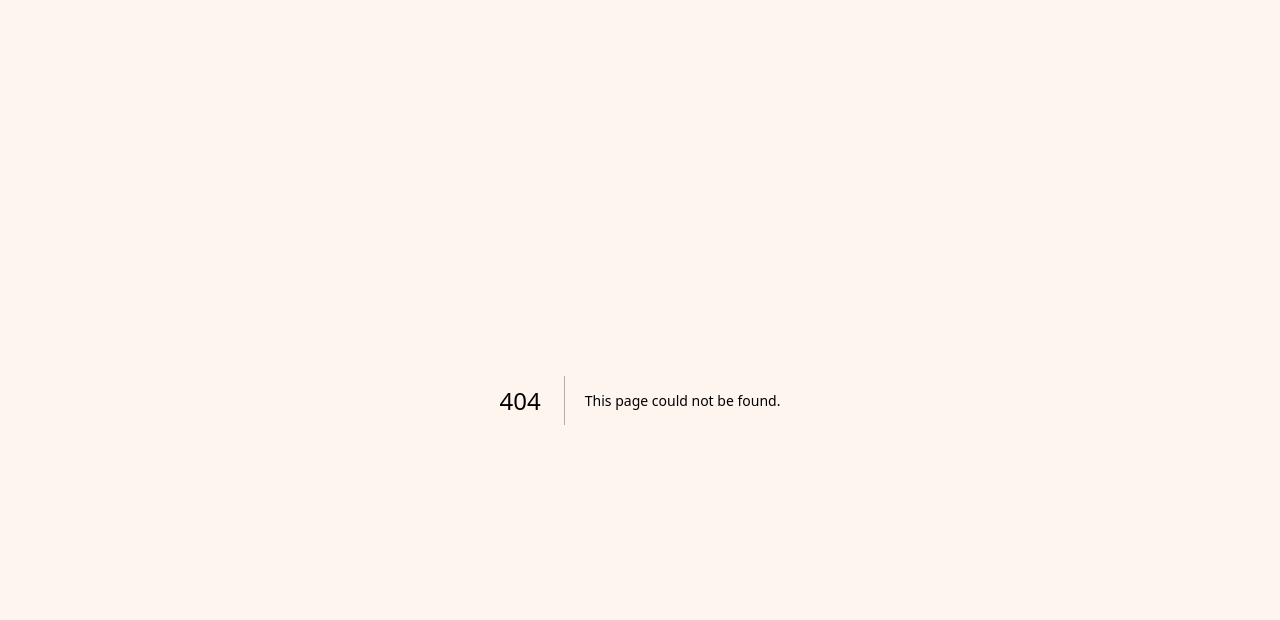
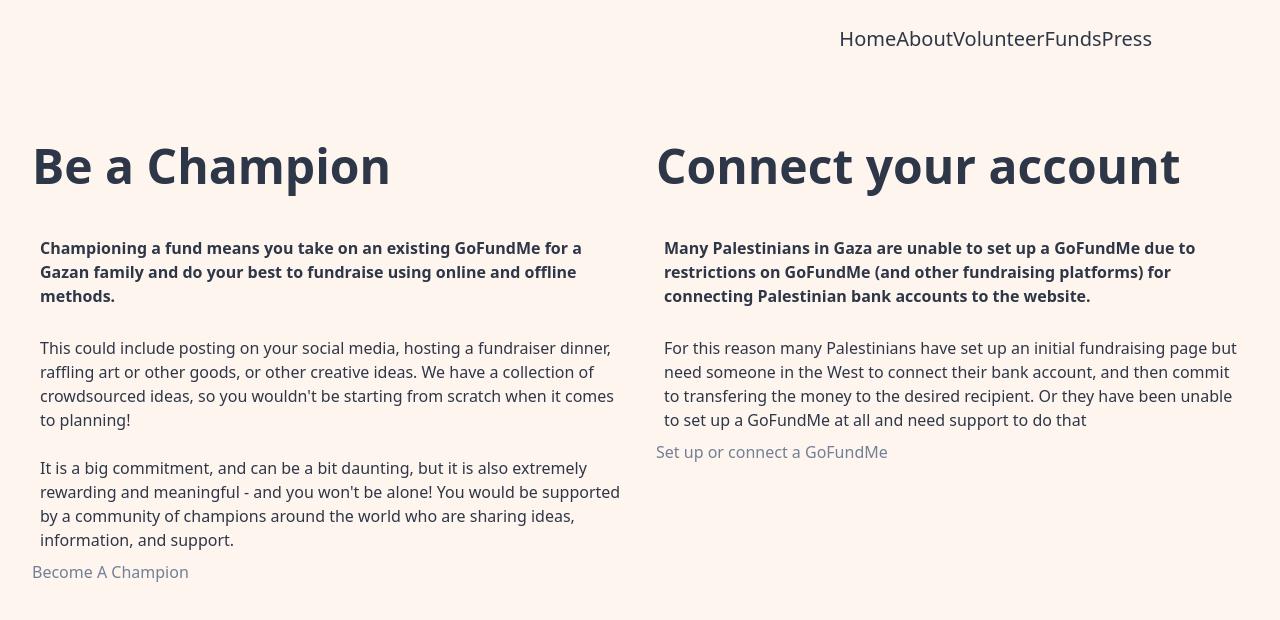
Before and after one commit to m4v15/champions, a Next.js app: page /volunteer in a window 1280 px wide. Before the commit this address had no page. Shown: the top 620 px of the page. Built offline with nearby package versions, Linux system fonts and the light colour scheme.

Commit message:
update volunteer/sign up page

```diff
--- a/src/pages/sign-up/index.tsx
+++ b/src/pages/volunteer/index.tsx
@@ -1,4 +1,4 @@
-import { SignUp } from '@/templates/SignUp';
+import { SignUp } from '@/templates/Volunteer';
 
 const Index = () => <SignUp />;
 
--- a/src/templates/Hero.tsx
+++ b/src/templates/Hero.tsx
@@ -25,22 +25,12 @@ const Hero = () => (
         description="We are a collective of allies around the world who are connecting with families in Gaza as pen pals and champions for their fundraising campaigns to escape the violence in Gaza.
 "
         button={
-          <Link
-            href="https://docs.google.com/forms/d/e/1FAIpQLSdQBwxbU97VXa9Phi4ACSrQMfIJNp6ZFPfQvhAjJ2J1ekoMJg/viewform"
-            rel="noopener noreferrer"
-            target="_blank"
-          >
-            <Button>Become A Champion</Button>
+          <Link href="/volunteer">
+            <Button>Volunteer With Us</Button>
           </Link>
         }
       />
-      <Link
-        href="https://docs.google.com/forms/d/15cm3Ujy3H7PMGfceLG3fpCi8jRd4Cip1wzjPgbGLKSU/viewform?ts=66269362&edit_requested=true"
-        rel="noopener noreferrer"
-        target="_blank"
-      >
-        <Button>Volunteer to set up a GoFundMe</Button>
-      </Link>
+
       <br />
       <Link href="/funds">
         <Button>See the funds we&apos;re supporting</Button>
--- a/src/templates/NavBar.tsx
+++ b/src/templates/NavBar.tsx
@@ -15,7 +15,7 @@ const NavBar = () => (
           <Link href="/about">About</Link>
         </li>
         <li>
-          <Link href="/sign-up">Sign Up</Link>
+          <Link href="/volunteer">Volunteer</Link>
         </li>
         <li>
           <Link href="/funds">Funds</Link>
--- a/src/templates/SignUp.tsx
+++ /dev/null
@@ -1,19 +0,0 @@
-import { Meta } from '../layout/Meta';
-import { AppConfig } from '../utils/AppConfig';
-import { NavBar } from './NavBar';
-
-const SignUp = () => (
-  <div className="text-gray-600 antialiased">
-    <Meta title={AppConfig.title} description={AppConfig.description} />
-    <NavBar></NavBar>
-    <iframe
-      src="https://docs.google.com/forms/d/e/1FAIpQLSdQBwxbU97VXa9Phi4ACSrQMfIJNp6ZFPfQvhAjJ2J1ekoMJg/viewform?embedded=true"
-      width="100%"
-      height="900vh"
-    >
-      Loading…
-    </iframe>
-  </div>
-);
-
-export { SignUp };
--- /dev/null
+++ b/src/templates/Volunteer.tsx
@@ -0,0 +1,92 @@
+import Link from 'next/link';
+
+import { Meta } from '@/layout/Meta';
+import { AppConfig } from '@/utils/AppConfig';
+
+import { Button } from '../button/Button';
+import { NavBar } from './NavBar';
+
+const SignUp = () => (
+  // <div className="text-gray-600 antialiased">
+  //   <Meta title={AppConfig.title} description={AppConfig.description} />
+  //   <NavBar></NavBar>
+  //   <iframe
+  //     src="https://docs.google.com/forms/d/e/1FAIpQLSdQBwxbU97VXa9Phi4ACSrQMfIJNp6ZFPfQvhAjJ2J1ekoMJg/viewform?embedded=true"
+  //     width="100%"
+  //     height="900vh"
+  //   >
+  //     Loading…
+  //   </iframe>
+  // </div>
+  <div className="text-gray-600 antialiased">
+    <Meta title={AppConfig.title} description={AppConfig.description} />
+    <NavBar></NavBar>
+    <div className="mx-auto max-w-[85rem] px-4 py-10 sm:px-6 lg:px-8 lg:py-14">
+      <div className="grid gap-8 sm:grid-cols-2 sm:items-start">
+        <div className="sm:order-1">
+          <h2 className="text-2xl font-bold text-gray-800 md:text-3xl lg:text-4xl lg:leading-tight xl:text-5xl xl:leading-tight dark:text-neutral-200">
+            Be a Champion
+          </h2>
+
+          <div className="mt-6 flex-col items-center sm:mt-10">
+            <p className="ms-1 font-semibold text-gray-800 sm:mb-1 sm:ms-2 dark:text-neutral-200">
+              Championing a fund means you take on an existing GoFundMe for a
+              Gazan family and do your best to fundraise using online and
+              offline methods.
+            </p>
+            <br />
+            <p className="ms-1 text-gray-800 sm:mb-1 sm:ms-2 dark:text-neutral-200">
+              This could include posting on your social media, hosting a
+              fundraiser dinner, raffling art or other goods, or other creative
+              ideas. We have a collection of crowdsourced ideas, so you
+              wouldn&apos;t be starting from scratch when it comes to planning!
+              <br />
+              <br />
+              It is a big commitment, and can be a bit daunting, but it is also
+              extremely rewarding and meaningful - and you won&apos;t be alone!
+              You would be supported by a community of champions around the
+              world who are sharing ideas, information, and support.
+            </p>
+          </div>
+          <Link
+            href="https://docs.google.com/forms/d/e/1FAIpQLSdQBwxbU97VXa9Phi4ACSrQMfIJNp6ZFPfQvhAjJ2J1ekoMJg/viewform"
+            rel="noopener noreferrer"
+            target="_blank"
+          >
+            <Button>Become A Champion</Button>
+          </Link>
+        </div>
+        <div className="sm:order-2">
+          <h2 className="text-2xl font-bold text-gray-800 md:text-3xl lg:text-4xl lg:leading-tight xl:text-5xl xl:leading-tight dark:text-neutral-200">
+            Connect your account
+          </h2>
+
+          <div className="mt-6 flex-col items-center sm:mt-10">
+            <p className="ms-1 font-semibold text-gray-800 sm:mb-1 sm:ms-2 dark:text-neutral-200">
+              Many Palestinians in Gaza are unable to set up a GoFundMe due to
+              restrictions on GoFundMe (and other fundraising platforms) for
+              connecting Palestinian bank accounts to the website.
+            </p>
+            <br />
+            <p className="ms-1 text-gray-800 sm:mb-1 sm:ms-2 dark:text-neutral-200">
+              For this reason many Palestinians have set up an initial
+              fundraising page but need someone in the West to connect their
+              bank account, and then commit to transfering the money to the
+              desired recipient. Or they have been unable to set up a GoFundMe
+              at all and need support to do that
+            </p>
+          </div>
+          <Link
+            href="https://docs.google.com/forms/d/15cm3Ujy3H7PMGfceLG3fpCi8jRd4Cip1wzjPgbGLKSU/viewform?ts=66269362&edit_requested=true"
+            rel="noopener noreferrer"
+            target="_blank"
+          >
+            <Button>Set up or connect a GoFundMe</Button>
+          </Link>
+        </div>
+      </div>
+    </div>
+  </div>
+);
+
+export { SignUp };
```
